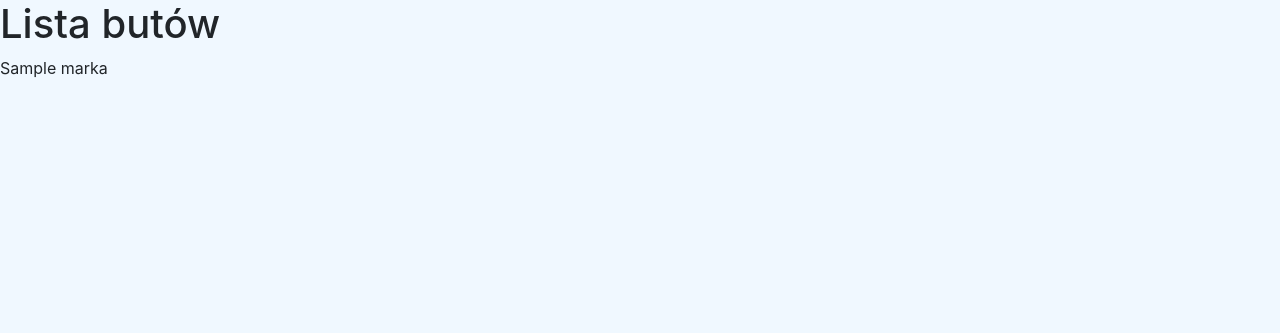
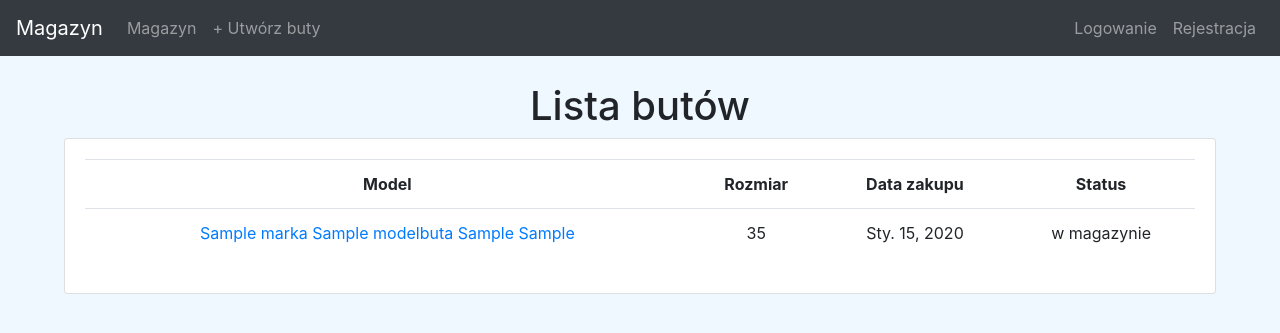
Before and after one commit to Oscris1/shoes-project, a Django app: page /magazyn/ in a window 1280 px wide. Shown: the top 333 px of the page. Run offline with Django 3.2, Linux system fonts and the light colour scheme; tables that the repository leaves empty hold one stand-in row (values such as "Sample post").

Commit message:
add styles to MagazynList

```diff
--- a/static/css/base.css
+++ b/static/css/base.css
@@ -1,3 +1,8 @@
 body {
     background-color: aliceblue;
 }
+
+.main-site {
+    padding: 2% 5%;
+    text-align: center;
+}
--- a/templates/base.html
+++ b/templates/base.html
@@ -9,6 +9,32 @@
     <link rel="stylesheet" href="{% static 'css/base.css' %}">
 </head>
 <body>
+
+    <nav class="navbar navbar-expand-lg navbar-dark bg-dark">
+        <a class="navbar-brand" href="{% url 'magazyn_list' %}">Magazyn</a>
+        <button class="navbar-toggler" type="button" data-toggle="collapse" data-target="#navbarNav" aria-controls="navbarNav" aria-expanded="false" aria-label="Toggle navigation">
+          <span class="navbar-toggler-icon"></span>
+        </button>
+        <div class="collapse navbar-collapse" id="navbarNav">
+          <ul class="navbar-nav mr-auto">
+            <li class="nav-item">
+              <a class="nav-link" href="{% url 'magazyn_list' %}">Magazyn</a>
+            </li>
+            <li class="nav-item">
+              <a class="nav-link" href="#">+ Utwórz buty</a>
+            </li>
+          </ul>
+          <ul class="navbar-nav ml-auto">
+            <li class="nav-item">
+                <a class="nav-link" href="#">Logowanie</a>
+            </li>
+            <li class="nav-item">
+                <a class="nav-link" href="#">Rejestracja</a>
+            </li>
+          </ul>
+        </div>
+      </nav>
+
     {% block content %}
     {% endblock content %}
 
--- a/templates/magazyn_detail.html
+++ b/templates/magazyn_detail.html
@@ -3,7 +3,7 @@
 {% load static %}
 
 {% block content %}
-    <div class='container-fluid'>
+    <div class='container-fluid main-site'>
         <h1>Dana para</h1>
         <p>{{ para.marka }}</p>
     </div>
--- a/templates/magazyn_list.html
+++ b/templates/magazyn_list.html
@@ -3,8 +3,33 @@
 {% load static %}
 
 {% block content %}
+<div class="container-fluid main-site">
     <h1>Lista butów</h1>
-    {% for para in buty %}
-    <p>{{ para.marka }}</p>
-    {% endfor %}
+
+
+
+    <div class="card card-body">
+        <table class="table">
+            <tr>
+                <th>Model</th>
+                <th>Rozmiar</th>
+                <th>Data zakupu</th>
+                <th>Status</th>
+            </tr>
+
+           {% for para in buty %}
+                <tr>
+                    <td><a href="{% url 'magazyn_detail' para.pk %}">{{ para.marka }} {{ para.model_buta }} {{ para.typ }} {{ para.kolor }}</a></td>
+                    <td>{{para.rozmiar}}</td>
+                    <td>{{para.data_zakupu}}</td>
+                    <td>{{para.status}}</td>
+
+
+                </tr>
+           {% endfor %}
+
+        </table>
+
+
+</div>
 {% endblock content %}
```
